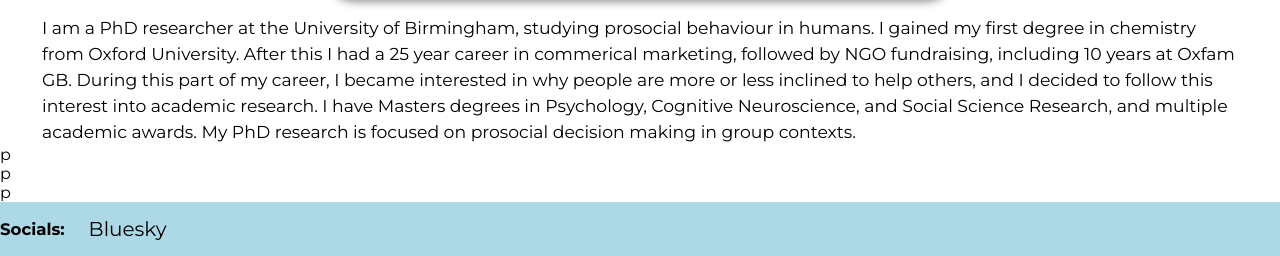
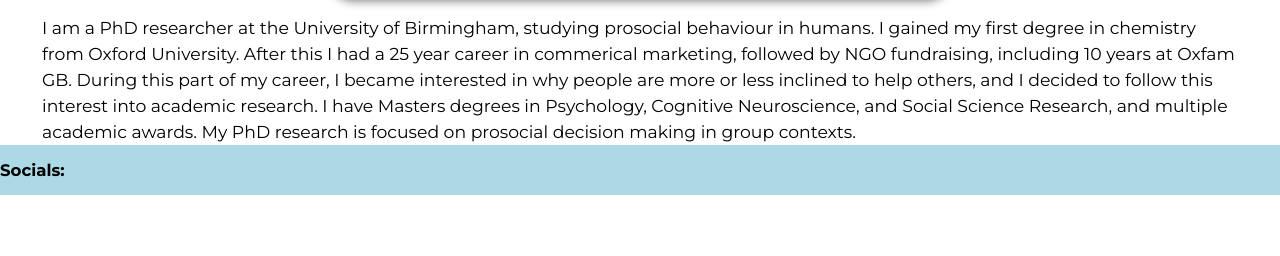
Before and after one commit to albievo/paul-vanags, a website built with webpack: page src/pages/home.html in a window 1280 px wide. Shown: the part 625-881 px from the top of the page. After the commit the page ends 820 px from the top, so only its background shows below. Built offline with nearby package versions, Linux system fonts and the light colour scheme; files whose address does not match are found by name.

Commit message:
updated footer to be its own class

```diff
--- a/src/pages/home.html
+++ b/src/pages/home.html
@@ -35,23 +35,7 @@
       <p class="body-text">
         I am a PhD researcher at the University of Birmingham, studying prosocial behaviour in humans. I gained my first degree in chemistry from Oxford University. After this I had a 25 year career in commerical marketing, followed by NGO fundraising, including 10 years at Oxfam GB. During this part of my career, I became interested in why people are more or less inclined to help others, and I decided to follow this interest into academic research. I have Masters degrees in Psychology, Cognitive Neuroscience, and Social Science Research, and multiple academic awards. My PhD research is focused on prosocial decision making in group contexts.
       </p>
-      <p>p</p>
-      <p>p</p>
-      <p>p</p>
-
-
     </div>
-
-    <footer class="footer">
-      <div id="footer-top"></div>
-      <div id="footer-content">
-        <div class="socials">
-          <h5 class="socials-name">Socials:</h5>
-          <ul class="socials-list">
-            <li><a>Bluesky</a></li>
-          </ul></div>
-      </div>
-    </footer>
   </div>
 </body>
 </html>
--- /dev/null
+++ b/src/partials/footer.html
@@ -0,0 +1,6 @@
+<div id="footer-content">
+  <div class="socials">
+    <h5 class="socials-name">Socials:</h5>
+    <ul class="socials-list">
+    </ul></div>
+</div>
--- /dev/null
+++ b/src/scripts/footer.js
@@ -0,0 +1,22 @@
+/**
+ * Common page footer
+ */
+export class Footer {
+  socials;
+
+  /**
+   * Creates a Footer instance.
+   * @param {Array<{ socialName: string, socialLink: string }>} socials - List of social media objects.
+   */
+  constructor(socials) {
+    this.socials = socials;
+  }
+
+  async load() {
+    const $footer = document.createElement('footer');
+    $footer.classList.add('footer');
+    document.getElementById('page-container').appendChild($footer);
+
+    await $('.footer').load('footer.html');
+  }
+}
--- a/src/scripts/home.js
+++ b/src/scripts/home.js
@@ -1,3 +1,5 @@
+import { Footer } from './footer';
+
 import '../styles/home.scss';
 
 function loadCoverPhoto() {
@@ -9,3 +11,6 @@ function loadCoverPhoto() {
 }
 
 loadCoverPhoto();
+
+const footer = new Footer();
+footer.load();
--- /dev/null
+++ b/src/styles/footer.scss
@@ -0,0 +1,32 @@
+.footer {
+  $padding: 15px;
+  padding: $padding 0 $padding 0;
+
+  width: 100%;
+
+  font-size: 1.25rem;
+  font-weight: 400;
+
+  background-color: lightblue;
+
+  #footer-top {
+    height: $padding;
+    width: 100%;
+  }
+
+  #footer-content {
+
+    .socials {
+      display: flex;
+      align-items: center;
+
+      .socials-list {
+        display: flex;
+
+        list-style: none; //remove bullet points
+
+        margin-left: 1.5rem;
+      }
+    }
+  }
+}
--- a/src/styles/general.scss
+++ b/src/styles/general.scss
@@ -1,4 +1,5 @@
 @use './partials/constants';
+@use './footer';
 
 body, html {
   height: 100%;
--- a/src/styles/home.scss
+++ b/src/styles/home.scss
@@ -94,37 +94,3 @@ $offset: min(4.5vw, 42px);
     font-weight: 400;
   }
 }
-
-
-.footer {
-  $padding: 15px;
-  padding-bottom: $padding;
-
-  width: 100%;
-
-  font-size: 1.25rem;
-  font-weight: 400;
-
-  background-color: lightblue;
-
-  #footer-top {
-    height: $padding;
-    width: 100%;
-  }
-
-  #footer-content {
-
-    .socials {
-      display: flex;
-      align-items: center;
-
-      .socials-list {
-        display: flex;
-
-        list-style: none; //remove bullet points
-
-        margin-left: 1.5rem;
-      }
-    }
-  }
-}
--- a/webpack.config.js
+++ b/webpack.config.js
@@ -48,6 +48,12 @@ module.exports = {
       $: 'jquery',
       jQuery: 'jquery',
     }),
+
+    new CopyWebpackPlugin({
+      patterns:[
+        {from: 'src/partials/footer.html', to: 'footer.html'}
+      ],
+    })
   ],
 
   // Module rules
```
